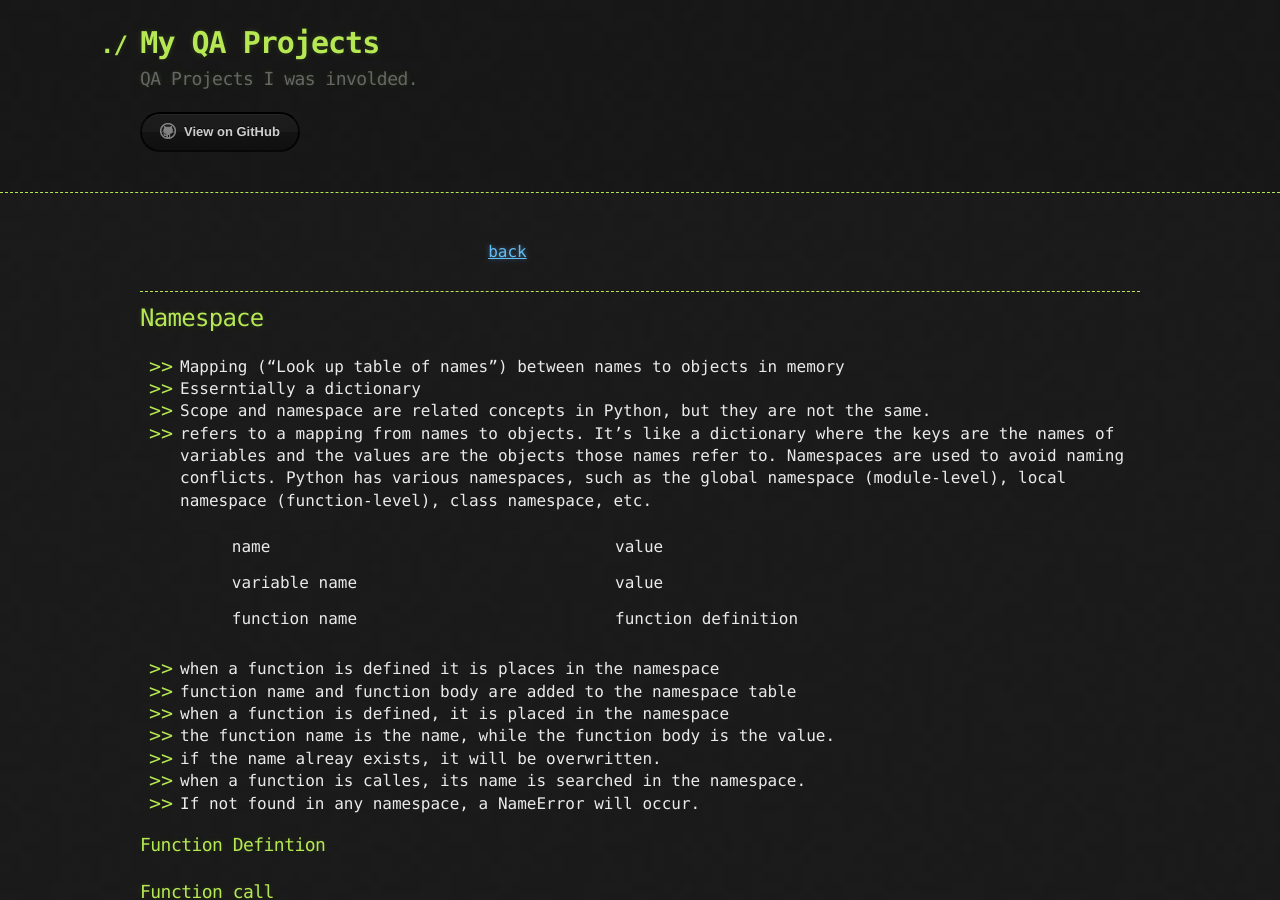
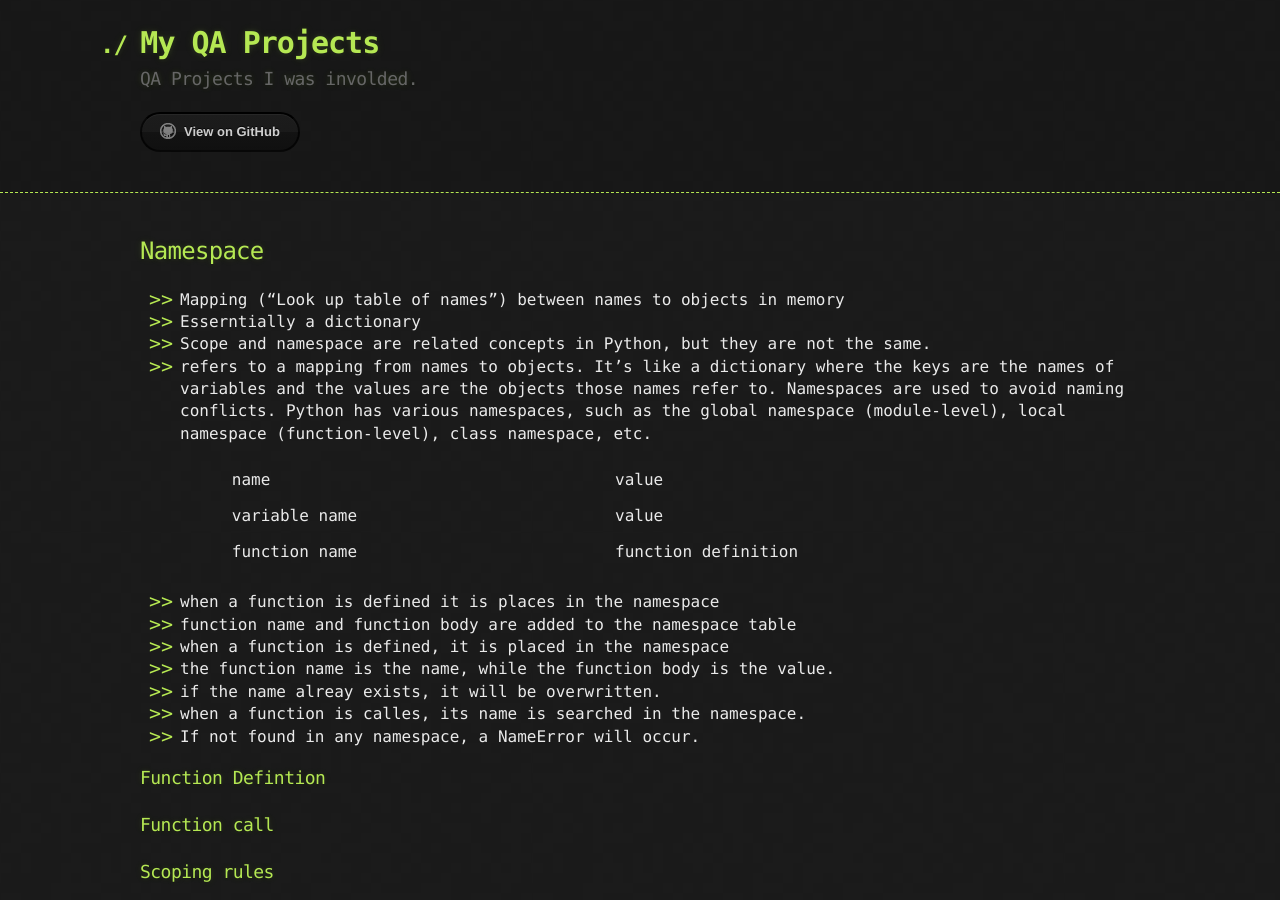
Before and after one commit to sciustechnologia/sciustechnologia.github.io, a Jekyll site: the page built from python/06_functions/0611_Namespace.md, in a window 1280 px wide and 900 px high. Built offline with Jekyll 4.4.1, drawn with Linux system fonts in a browser that asks for light colours.

Commit message:
Update 0611_Namespace.md

```diff
--- a/python/06_functions/0611_Namespace.md
+++ b/python/06_functions/0611_Namespace.md
@@ -1,9 +1,6 @@
 ---
-title: UCB Python - lecture -  Namespace
+title:  Python -  Namespace
 layout: default
----
-||[back](./index.html)
-
 ---
 
 ## Namespace
```
